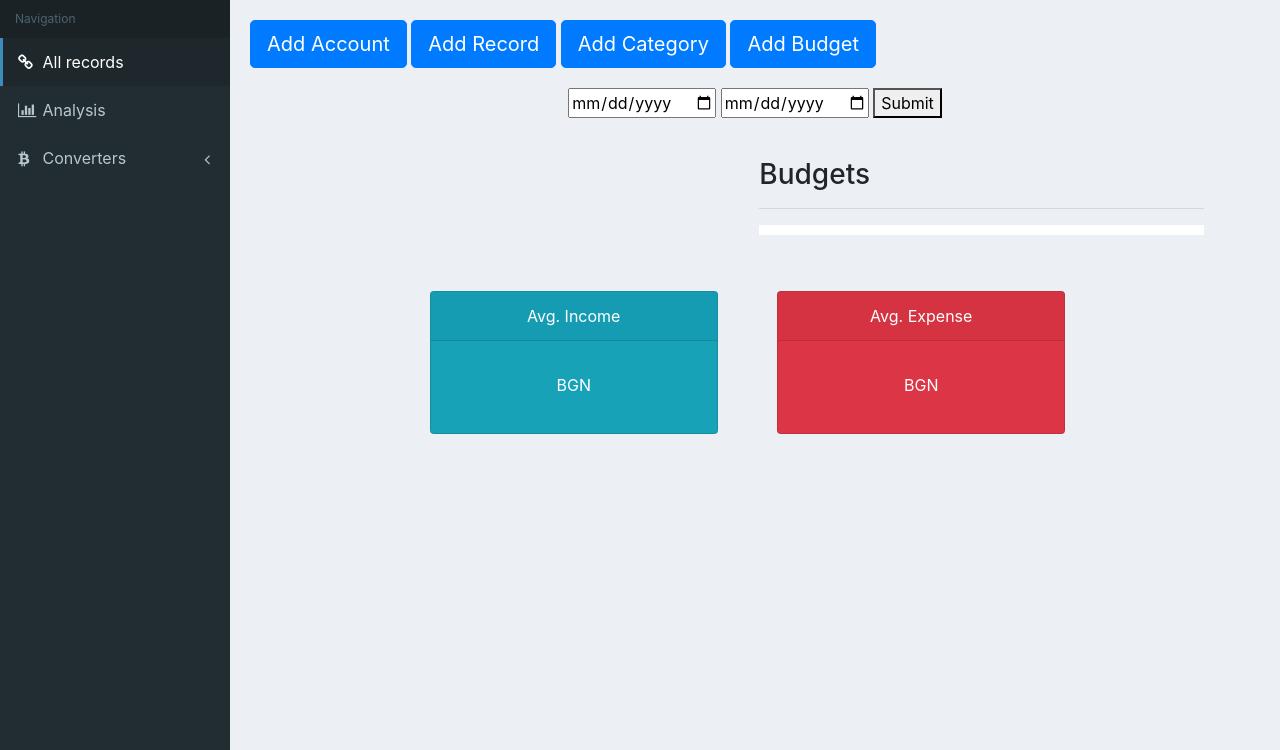
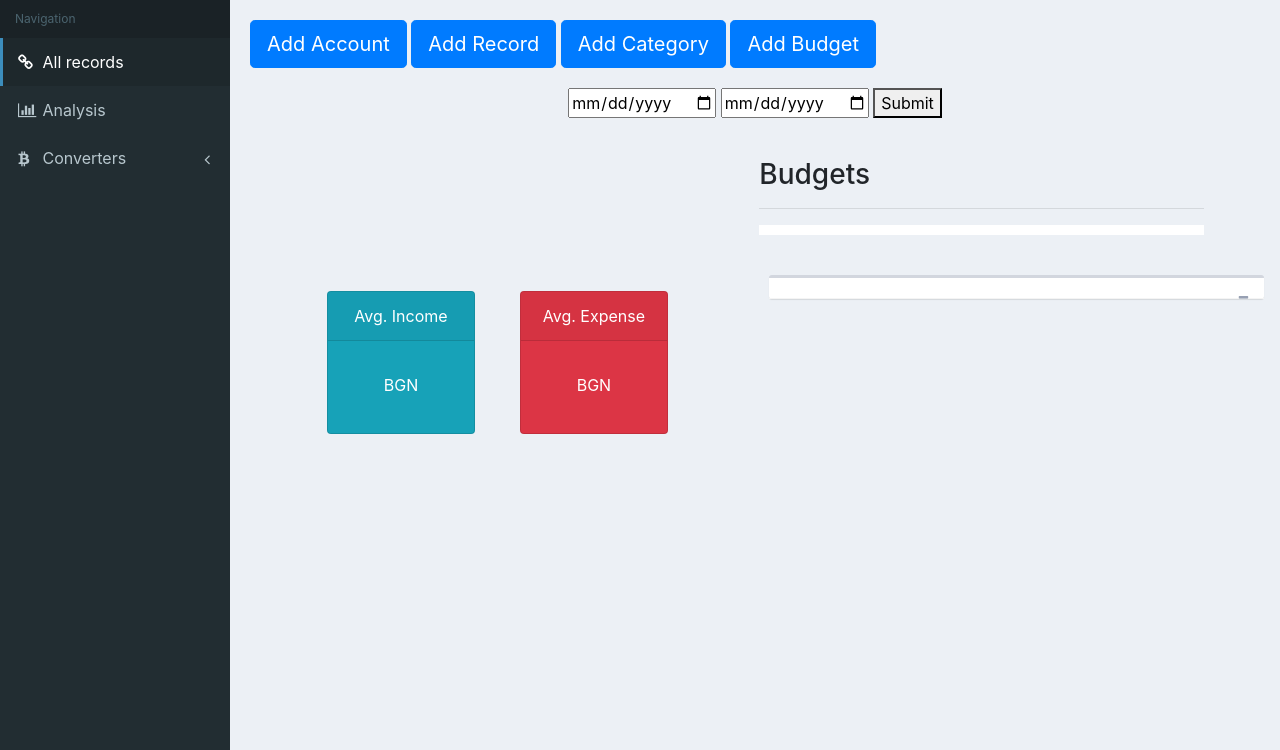
Before and after one commit to itavramov/finance_tracker, a PHP site: template view/dashboard.html in a window 1280 px wide. Shown: the part 50-800 px from the top of the page. Run offline with PHP 8.4, Linux system fonts and the light colour scheme; the template is opened without the code that fills it, so the values that code supplies are empty; some libraries are stand-ins or nearby versions.

Commit message:
adding last five records in main page

```diff
--- a/view/css/main.css
+++ b/view/css/main.css
@@ -8,7 +8,7 @@
     background: #ffffff;
     border-top: 3px solid #d2d6de;
     margin-bottom: 20px;
-    width: 30%;
+    width: 100%;
     box-shadow: 0 1px 1px rgba(0, 0, 0, 0.1);
     margin: 20px 20px 20px 20px;
     display: inline-block;
@@ -570,6 +570,8 @@
 }
 .avgIncomeExpense {
     text-align: center;
+    width: 49%;
+    display: inline-block;
 }
 .chart-span{
     font-size: 1.2em;
@@ -582,3 +584,7 @@
     text-align: center;
     height: 50vh;
 }
+.last_five_records{
+    width: 49%;
+    display: inline-block;
+}
--- a/view/dashboard.html
+++ b/view/dashboard.html
@@ -27,8 +27,8 @@
     <link rel="stylesheet" type="text/css" href="https://cdn.jsdelivr.net/npm/daterangepicker/daterangepicker.css" />
 
 </head>
-<body class="hold-transition skin-blue sidebar-mini" onload="userHeaderInfo();">
-<div class = "wrapper">
+<body class="hold-transition skin-blue sidebar-mini">
+<div class="wrapper">
     <!-- Main Header -->
     <header class="main-header">
         <!-- Logo -->
@@ -125,6 +125,11 @@
         fillBudgets();
         avgIncome();
         avgExpense();
+        fillRecordsCategories();
+        fillBudgetsCategories();
+        userHeaderInfo();
+        fillRecordsAccounts();
+        getLastFiveRecords();
     });
     $("#home_btn").click(function(){
         $('#main').load('main.html');
@@ -132,6 +137,10 @@
         fillBudgets();
         avgIncome();
         avgExpense();
+        fillRecordsCategories();
+        fillBudgetsCategories();
+        fillRecordsAccounts();
+        getLastFiveRecords();
     });
     $("#all_records").click(function () {
         $('#main').load('records.html');
@@ -145,6 +154,11 @@
         incomeVsExpenseLineChart();
     })
 </script>
+<script src="https://cdnjs.cloudflare.com/ajax/libs/popper.js/1.14.3/umd/popper.min.js" integrity="sha384-ZMP7rVo3mIykV+2+9J3UJ46jBk0WLaUAdn689aCwoqbBJiSnjAK/l8WvCWPIPm49"
+        crossorigin="anonymous"></script>
+<script src="https://stackpath.bootstrapcdn.com/bootstrap/4.1.1/js/bootstrap.min.js" integrity="sha384-smHYKdLADwkXOn1EmN1qk/HfnUcbVRZyYmZ4qpPea6sjB/pTJ0euyQp0Mk8ck+5T"
+        crossorigin="anonymous"></script>
+<script src="https://cdnjs.cloudflare.com/ajax/libs/ekko-lightbox/5.3.0/ekko-lightbox.min.js"></script>
 <script src="js/adminlte.min.js"></script>
 <script src="js/budget.js"></script>
 <script src="js/app.js"></script>
--- a/view/js/accounts.js
+++ b/view/js/accounts.js
@@ -165,3 +165,22 @@ function addAccount() {
             alert(e.message);
         })
 }
+
+function fillRecordsAccounts(){
+    fetch("../index.php?target=account&action=allUserAccounts")
+        .then(function (response) {
+            return response.json();
+        })
+        .then(function (myJson) {
+            var cat_select = document.getElementById('accSelect');
+            for (var i=0; i < myJson.length; i++){
+                var option = document.createElement('option');
+                option.value = myJson[i]["acc_id"];
+                option.text = myJson[i]["acc_name"];
+                cat_select.options.add(option,1);
+            }
+        })
+        .catch(function (e) {
+            alert(e.message);
+        })
+}
--- a/view/js/categories.js
+++ b/view/js/categories.js
@@ -2,7 +2,7 @@ function addCategory(){
     var cat_name = document.getElementById('categoryName').value;
     var cat_type = document.getElementById('categoryType').value;
 
-    fetch("index.php?target=category&action=regCategory",{
+    fetch("../index.php?target=category&action=regCategory",{
         method: "POST",
         headers: {'Content-type': 'application/x-www-form-urlencoded'},
         body: "cat_name=" + cat_name + "&cat_type=" + cat_type
--- a/view/js/recordJS.js
+++ b/view/js/recordJS.js
@@ -62,7 +62,7 @@ function fillRecordsTable() {
 }
 
 function getLastFiveRecords() {
-    fetch("index.php?target=record&action=listLastFiveRecords")
+    fetch("../index.php?target=record&action=listLastFiveRecords")
         .then(function (response) {
             return response.json();
         })
@@ -75,7 +75,6 @@ function getLastFiveRecords() {
             box_header.className = "box-header width-border";
 
             var box_title = document.createElement("H3");
-            box_title.className = "box-title";
             box_title.innerText = "Last 5 records";
 
             var box_tools = document.createElement("div");
@@ -105,6 +104,7 @@ function getLastFiveRecords() {
                 amount_date.className = "amount_date";
                 var amount = document.createElement('div');
                 amount.className = "box_amount";
+                amount.style.fontWeight = "700";
                 if(myJson[i]["category_type"] === "expense"){
                     amount.id = "amount_red";
                 }
--- a/view/main.html
+++ b/view/main.html
@@ -10,7 +10,6 @@
     <input type="date" name="start_date" id="start_date">
     <input type="date" name="end_date" id="end_date">
     <button onclick="avgIncome(); avgExpense();">Submit</button>
-
 </div>
 <div id="accounts_main"></div>
 <div id="budgets_main">
@@ -37,6 +36,19 @@
                 <h5 class="card-title" id="avgExpenseField"></h5>
                 <p>BGN</p>
             </div>
+        </div>
+    </div>
+</div>
+<div class="last_five_records">
+    <div class="box" id="box_content">
+        <div class="box-header with-border">
+            <div class="box-tools pull-right">
+                <!-- Collapse Button -->
+                <button type="button" class="btn btn-box-tool" data-widget="collapse">
+                    <i class="fa fa-minus"></i>
+                </button>
+            </div>
+            <!-- /.box-tools -->
         </div>
     </div>
 </div>
@@ -178,7 +190,7 @@
                 </div>
             </div>
             <div class="modal-footer">
-                <button class="btn btn-primary btn-block" id="addRecordBtn" onclick="addRecordSubmit(); reloadRecords();">Add Record</button>
+                <button class="btn btn-primary btn-block" id="addRecordBtn" onclick="addRecordSubmit(); fillAccounts();">Add Record</button>
             </div>
         </div>
     </div>
```
